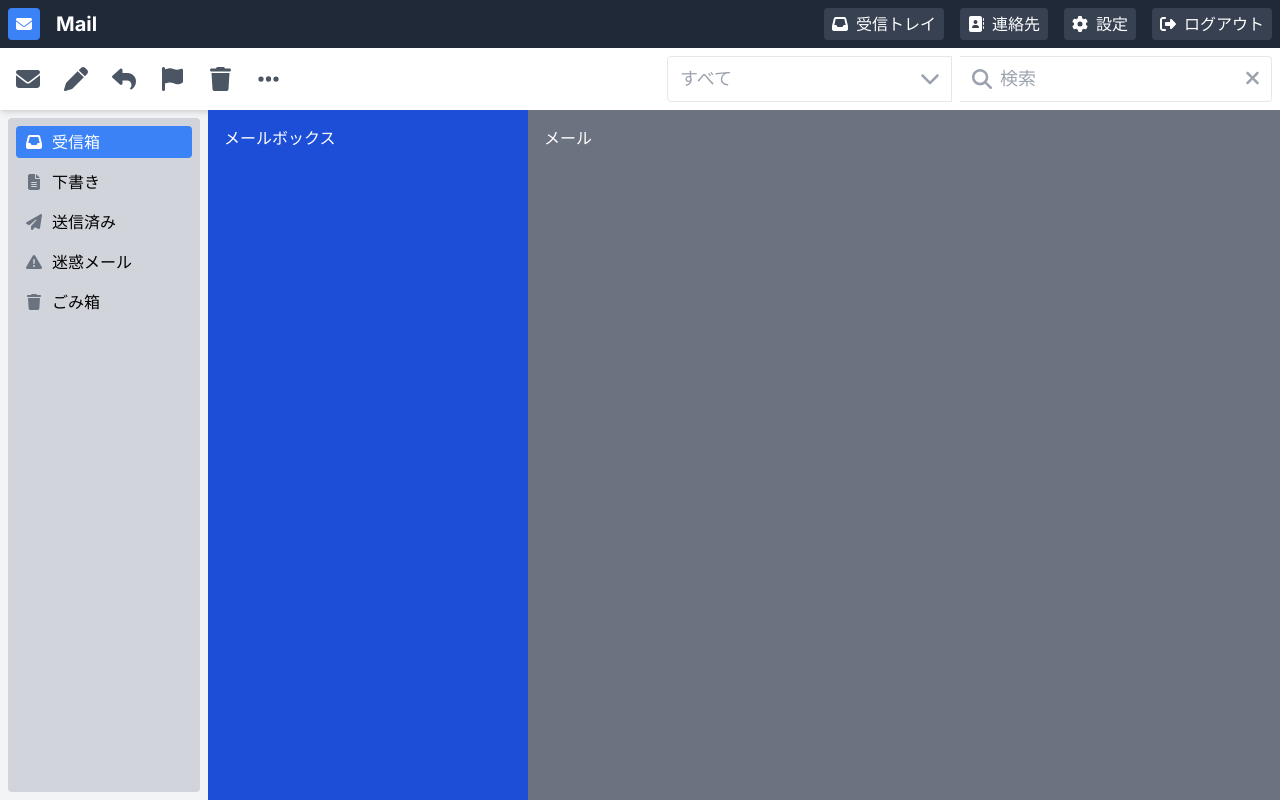
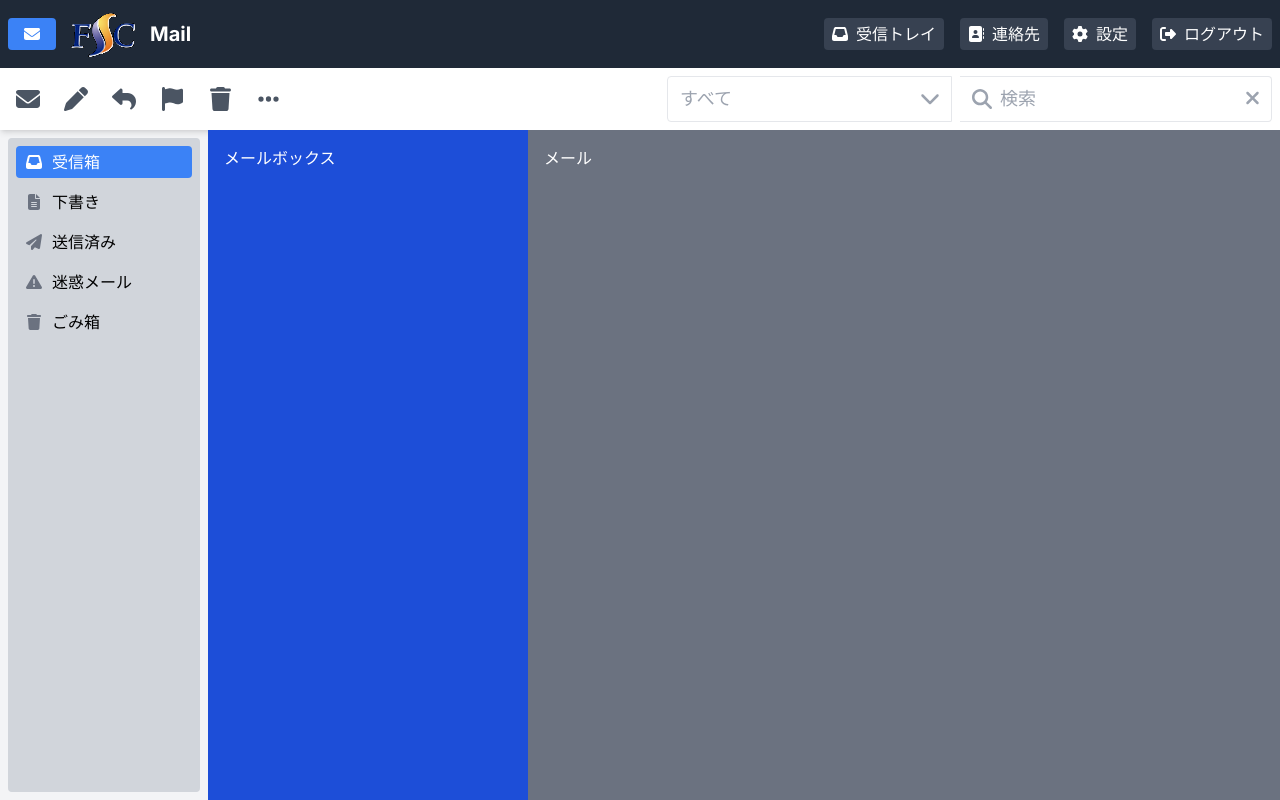
Before and after one commit to kuwa124/mail-practice, a Next.js app: page / in a window 1280 px wide. Built offline with nearby package versions, Linux system fonts and the light colour scheme.

Commit message:
✨ ロゴを追加

```diff
--- a/src/components/Header/index.tsx
+++ b/src/components/Header/index.tsx
@@ -7,7 +7,7 @@ import React from 'react';
 // Font Awesome のコンポーネントをインポート
 import { FontAwesomeIcon } from '@fortawesome/react-fontawesome';
 
-// 定数とカスタムフックをインポート
+// 定数をインポート
 import {
   BUTTON_CLASS,
   ICON_CLASS,
@@ -15,6 +15,9 @@ import {
   LOGO_ICON,
   APP_NAME,
 } from './constants';
+
+// Next.jsの画像最適化コンポーネントをインポート
+import Image from 'next/image';
 
 // ヘッダーコンポーネントの定義
 const Header: React.FC = () => {
@@ -27,8 +30,17 @@ const Header: React.FC = () => {
       <div className='flex items-center'>
         {/* ロゴ（メールアイコン） */}
         <div className='bg-blue-500 p-1 rounded mr-2'>
-          <FontAwesomeIcon icon={LOGO_ICON} className='w-6 h-6' />
-        </div>
+          <FontAwesomeIcon icon={LOGO_ICON} className='w-10 h-10' />
+        </div>{' '}
+        {/* FSCロゴ画像 */}
+        {/* 画像の幅20、高さ10、優先度高で読み込み */}
+        <Image
+          src='/fscLogo.WebP'
+          alt='FSCロゴ'
+          width={78}
+          height={52}
+          priority
+        />
         {/* アプリ名 */}
         <span className='text-xl font-bold ml-2'>{APP_NAME}</span>
       </div>
```
Also changed, not shown: public/fscLogo.WebP (added).
